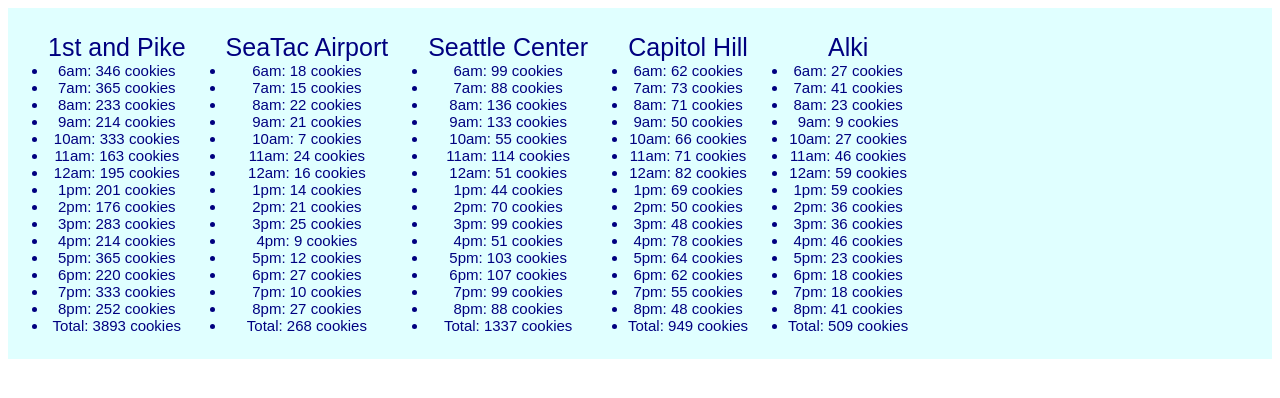
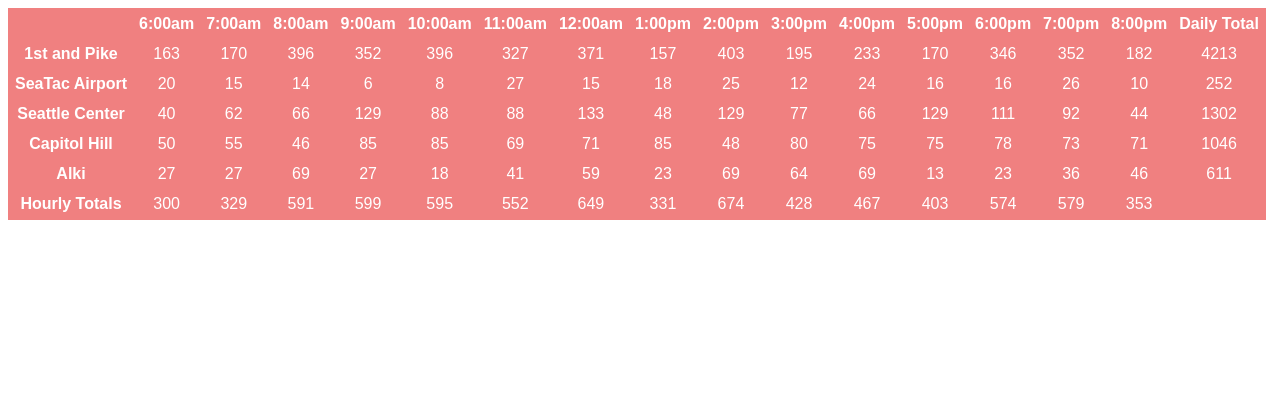
Before and after one commit to kawallis/cookie-stand, a plain HTML site: page sales.html in a window 1280 px wide. Drawn offline with Linux system fonts and the light colour scheme.

Commit message:
changed the app to a table

```diff
--- a/app.js
+++ b/app.js
@@ -1,185 +1,108 @@
 'use strict';
 
-var result_arr = [];
-var hours = ['6am: ','7am: ','8am: ','9am: ','10am: ','11am: ','12am: ','1pm: ','2pm: ','3pm: ','4pm: ','5pm: ','6pm: ','7pm: ','8pm: ',];
 
-// Makes the parent elements ul
-var store_arr = ['first_store','second_store','third_store', 'fourth_store','fifth_store'];
-var stores = document.getElementById('stores');
-for (var i = 0; i < store_arr.length; i++) {
-  var ul = document.createElement('ul');
-  ul.setAttribute('id', store_arr[i]);
-  stores.appendChild(ul);
+var arr_results = [];
+var hours = ['','6:00am','7:00am','8:00am','9:00am',
+  '10:00am','11:00am','12:00am','1:00pm',
+  '2:00pm','3:00pm','4:00pm','5:00pm',
+  '6:00pm','7:00pm','8:00pm', 'Daily Total'];
+
+
+// created an array for table id + Stores the table element object
+var table_arr = ['first','second','third','fourth','fifth', 'sixth','seventh'];
+var table = document.getElementById('table');
+//creates all the table parents
+for (var i = 0; i < table_arr.length; i++) {
+  var tr = document.createElement('tr');
+  tr.setAttribute('id', table_arr[i]);
+  table.appendChild(tr);
 };
 
-var first_store = {
+var first_row = document.getElementById('first');
+for (var c = 0; c < hours.length; c++) {
+  var th = document.createElement('th');
+  th.textContent = hours[c];
+  first_row.appendChild(th);
+};
 
-  store_name: '1st and Pike',
-  min_cust: 23,
-  max_cust: 65,
-  avg_cookies_per_cust: 6.3,
-  cust_per_hour: function () {
+function Store (store_name, min_cust,max_cust,avg_cookies_per_cust,id_tag, table_tag){
+  this.store_name = store_name;
+  this.min_cust = min_cust;
+  this.max_cust = max_cust;
+  this.avg_cookies_per_cust = avg_cookies_per_cust;
+  this.id_tag = id_tag;
+  this.table_tag = table_tag;
+  this.daily_array = [];
+}
+
+Store.prototype.cust_per_hour = function () {
   return Math.floor(Math.random() * (this.max_cust - this.min_cust)) + this.min_cust;
-  },
-  hourly_cookie_total: function () {
+};
+
+Store.prototype.hourly_cookie_total = function () {
   return this.cust_per_hour() * this.avg_cookies_per_cust;
-  },
-  display: function () {
+};
+
+Store.prototype.render = function () {
   var total = 0;
-    var name = document.getElementById('first_store');
-    name.textContent = this.store_name;
-    for (var i = 0; i < hours.length; i++) {
-      var li = document.createElement('li');
+  var tag = document.getElementById(this.table_tag);
+  for (var i = 0; i < hours.length - 1; i++) {
+    if (i === 0) {
+      var head = document.createElement('th');
+      head.textContent = this.store_name;
+      tag.appendChild(head);
+    }else {
+      var td = document.createElement('td');
       var hour_total = parseInt(this.hourly_cookie_total());
       total += hour_total;
-      li.textContent = hours[i] + hour_total + ' cookies';
-      name.appendChild(li);
-      console.log('made a li');
+      this.daily_array.push(hour_total);
+      td.textContent = hour_total;
+      tag.appendChild(td);
+      console.log('made a item');
+    }
   };
   console.log(total);
-    var li_total = document.createElement('li');
-    li_total.textContent = 'Total: ' + total + ' cookies';
-    name.appendChild(li_total);
-    result_arr.push(total);
-    console.log(result_arr);
-  }
+  var td_total = document.createElement('td');
+  td_total.textContent = total;
+  tag.appendChild(td_total);
+  arr_results.push(total);
+  console.log(arr_results);
 };
 
-var second_store = {
+var pike = new Store('1st and Pike', 23, 65, 6.3,'first_store','second');
+var seaTac = new Store('SeaTac Airport', 3, 24, 1.2, 'second_store','third');
+var seattle = new Store('Seattle Center', 11, 38, 3.7, 'third_store', 'fourth');
+var capitol = new Store('Capitol Hill', 20, 38, 2.3, 'fourth_store', 'fifth');
+var alki = new Store('Alki', 2, 16, 4.6, 'fifth_store', 'sixth');
 
-  store_name: 'SeaTac Airport',
-  min_cust: 3,
-  max_cust: 24,
-  avg_cookies_per_cust: 1.2,
-  cust_per_hour: function () {
-    return Math.floor(Math.random() * (this.max_cust - this.min_cust)) + this.min_cust;
-  },
-  hourly_cookie_total: function () {
-    return this.cust_per_hour() * this.avg_cookies_per_cust;
-  },
-  display: function () {
-    var total = 0;
-    var name = document.getElementById('second_store');
-    name.textContent = this.store_name;
-    for (var i = 0; i < hours.length; i++) {
-      var li = document.createElement('li');
-      var hour_total = parseInt(this.hourly_cookie_total());
-      total += hour_total;
-      li.textContent = hours[i] + hour_total + ' cookies';
-      name.appendChild(li);
-      console.log('made a li');
-    };
-    console.log(total);
-    var li_total = document.createElement('li');
-    li_total.textContent = 'Total: ' + total + ' cookies';
-    name.appendChild(li_total);
-    result_arr.push(total);
-    console.log(result_arr);
+//table rows
+pike.render();
+seaTac.render();
+seattle.render();
+capitol.render();
+alki.render();
+
+var object_arr = [pike,seaTac,seattle,capitol,alki];
+var last_row = document.getElementById('seventh');
+function hour_tots (num) {
+  var sum = 0;
+  for (var i = 0; i < object_arr.length; i++){
+    sum += object_arr[i].daily_array[num];
   }
+  return sum;
 };
 
-var third_store = {
-
-  store_name: 'Seattle Center',
-  min_cust: 11,
-  max_cust: 38,
-  avg_cookies_per_cust: 3.7,
-  cust_per_hour: function () {
-    return Math.floor(Math.random() * (this.max_cust - this.min_cust)) + this.min_cust;
-  },
-  hourly_cookie_total: function () {
-    return this.cust_per_hour() * this.avg_cookies_per_cust;
-  },
-  display: function () {
-    var total = 0;
-    var name = document.getElementById('third_store');
-    name.textContent = this.store_name;
-    for (var i = 0; i < hours.length; i++) {
-      var li = document.createElement('li');
-      var hour_total = parseInt(this.hourly_cookie_total());
-      total += hour_total;
-      li.textContent = hours[i] + hour_total + ' cookies';
-      name.appendChild(li);
-      console.log('made a li');
-    };
-    console.log(total);
-    var li_total = document.createElement('li');
-    li_total.textContent = 'Total: ' + total + ' cookies';
-    name.appendChild(li_total);
-    result_arr.push(total);
-    console.log(result_arr);
+for (i = 0; i < hours.length - 2; i++) {
+  if (i === 0){
+    var lasthead = document.createElement('th');
+    lasthead.textContent = 'Hourly Totals';
+    last_row.appendChild(lasthead);
+    var data_sum = document.createElement('td');
+    data_sum.textContent = hour_tots(i);
+    last_row.appendChild(data_sum);
+  }else {
+    data_sum = document.createElement('td');
+    data_sum.textContent = hour_tots(i);
+    last_row.appendChild(data_sum);
   }
-};
-
-var fourth_store = {
-
-  store_name: 'Capitol Hill',
-  min_cust: 20,
-  max_cust: 38,
-  avg_cookies_per_cust: 2.3,
-  cust_per_hour: function () {
-    return Math.floor(Math.random() * (this.max_cust - this.min_cust)) + this.min_cust;
-  },
-  hourly_cookie_total: function () {
-    return this.cust_per_hour() * this.avg_cookies_per_cust;
-  },
-  display: function () {
-    var total = 0;
-    var name = document.getElementById('fourth_store');
-    name.textContent = this.store_name;
-    for (var i = 0; i < hours.length; i++) {
-      var li = document.createElement('li');
-      var hour_total = parseInt(this.hourly_cookie_total());
-      total += hour_total;
-      li.textContent = hours[i] + hour_total + ' cookies';
-      name.appendChild(li);
-      console.log('made a li');
-    };
-    console.log(total);
-    var li_total = document.createElement('li');
-    li_total.textContent = 'Total: ' + total + ' cookies';
-    name.appendChild(li_total);
-    result_arr.push(total);
-    console.log(result_arr);
 }
-};
-
-var fifth_store = {
-
-  store_name: 'Alki',
-  min_cust: 2,
-  max_cust: 16,
-  avg_cookies_per_cust: 4.6,
-  cust_per_hour: function () {
-    return Math.floor(Math.random() * (this.max_cust - this.min_cust)) + this.min_cust;
-  },
-  hourly_cookie_total: function () {
-    return this.cust_per_hour() * this.avg_cookies_per_cust;
-  },
-  display: function () {
-    var total = 0;
-    var name = document.getElementById('fifth_store');
-    name.textContent = this.store_name;
-    for (var i = 0; i < hours.length; i++) {
-      var li = document.createElement('li');
-      var hour_total = parseInt(this.hourly_cookie_total());
-      total += hour_total;
-      li.textContent = hours[i] + hour_total + ' cookies';
-      name.appendChild(li);
-      console.log('made a li');
-    };
-    console.log(total);
-    var li_total = document.createElement('li');
-    li_total.textContent = 'Total: ' + total + ' cookies';
-    name.appendChild(li_total);
-    result_arr.push(total);
-    console.log(result_arr);
-  }
-};
-
-
-first_store.display();
-second_store.display();
-third_store.display();
-fourth_store.display();
-fifth_store.display();
--- a/sales.html
+++ b/sales.html
@@ -7,6 +7,9 @@
     <body>
         <div id="stores">
         </div>
+        <div>
+            <table id="table"></table>
+        <div>
         <script src="app.js"></script>
     </body>
 </html>
--- a/style.css
+++ b/style.css
@@ -28,3 +28,19 @@ li {
     color: white;
     padding-top: 110px;
 }
+
+table {
+    background-color: lightcoral;
+    color: white;
+
+}
+
+table th {
+    padding: 5px;
+
+}
+
+table td {
+    text-align: center;
+
+}
```
Lines whose indentation alone changed are shown as unchanged.
